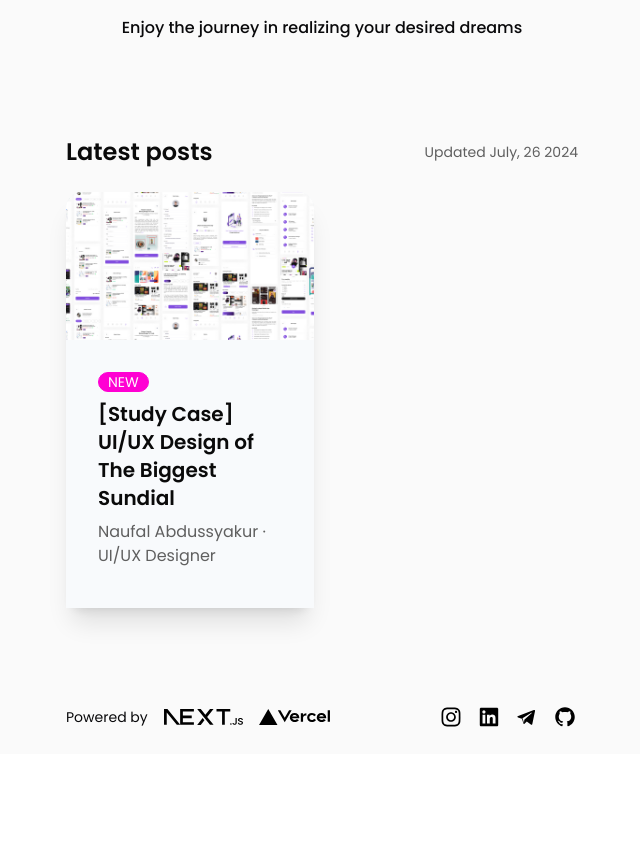
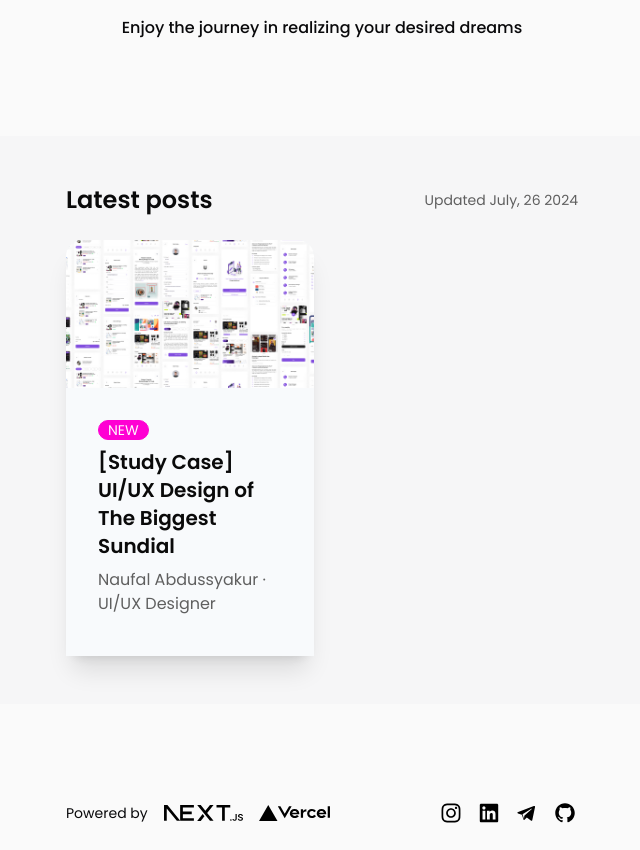
Before and after one commit to OneToDev/helloalen-dev, a Next.js app: page / in a window 1280 px wide. Shown: the part 620-1470 px from the top of the page, without its empty margins (318-958 px from the left). Before the commit the page ends 1374 px from the top, so only its background shows below. Built offline with nearby package versions, Linux system fonts and the light colour scheme.

Commit message:
Adding classes

```diff
--- a/app/(root)/page.tsx
+++ b/app/(root)/page.tsx
@@ -4,9 +4,13 @@ import { Footer } from "../_Components/Footer";
 
 export default function Home() {
   return (
-    <main className="w-full flex flex-col px-4 md:px-16 xl:px-96 items-center justify-center">
-      <Header />
-      <Cards />
+    <main className="w-full flex flex-col items-center justify-center">
+      <div className="px-4 md:px-16 xl:px-96 bg-transparent">
+        <Header />
+      </div>
+      <div className="px-4 py-12 md:px-16 xl:px-96 bg-zinc-100 bg-opacity-60 dark:bg-zinc-900">
+        <Cards />
+      </div>
       {/* <div className="flex gap-3">
         <Link href="/portofolios">
           <p className="px-5 py-3 rounded-full bg-maOrange text-white">
```
